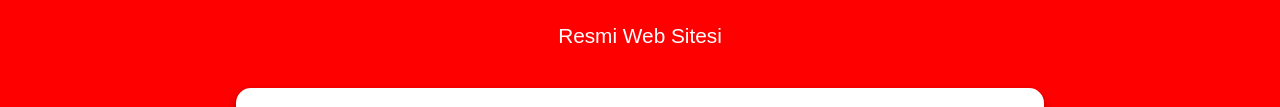
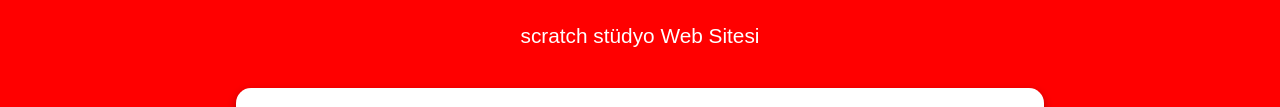
Before and after one commit to lattesiber/lattesiber-gurubu-, a plain HTML site: page index.html in a window 1280 px wide. Shown: the part 264-371 px from the top of the page. Drawn offline with Linux system fonts and the light colour scheme.

Commit message:
Update index.html

```diff
--- a/index.html
+++ b/index.html
@@ -97,7 +97,7 @@
   <div class="logo">
     <img src="lattesiber-gurubu-png.png" alt="LATTESİBER Gurubu Logo">
     <h1>LATTESİBER Gurubu</h1>
-    <p>Resmi Web Sitesi</p>
+    <p>scratch stüdyo Web Sitesi</p>
   </div>
 
   <div class="kutucuk">
```
